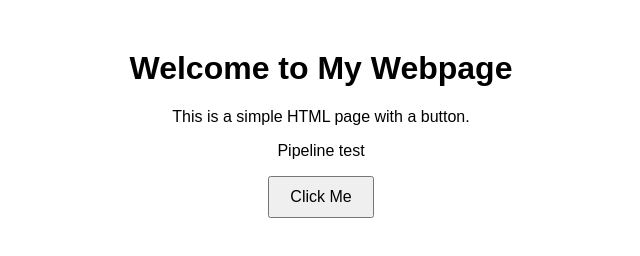
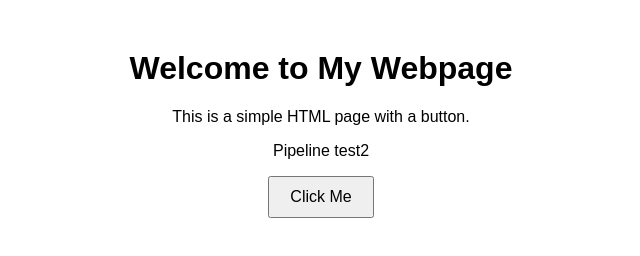
Before and after one commit to Dimitarbalo/kiii-homeworks, a plain HTML site: page index.html in a window 1280 px wide. Shown: the full height of the page, 319-959 px from the left. Drawn offline with Linux system fonts and the light colour scheme.

Commit message:
Update index.html

```diff
--- a/index.html
+++ b/index.html
@@ -20,7 +20,7 @@
 <body>
     <h1>Welcome to My Webpage</h1>
     <p>This is a simple HTML page with a button.</p>
-    <p>Pipeline test</p>
+    <p>Pipeline test2</p>
     <button onclick="alert('Hello, World!')">Click Me</button>
 </body>
 </html>
```
